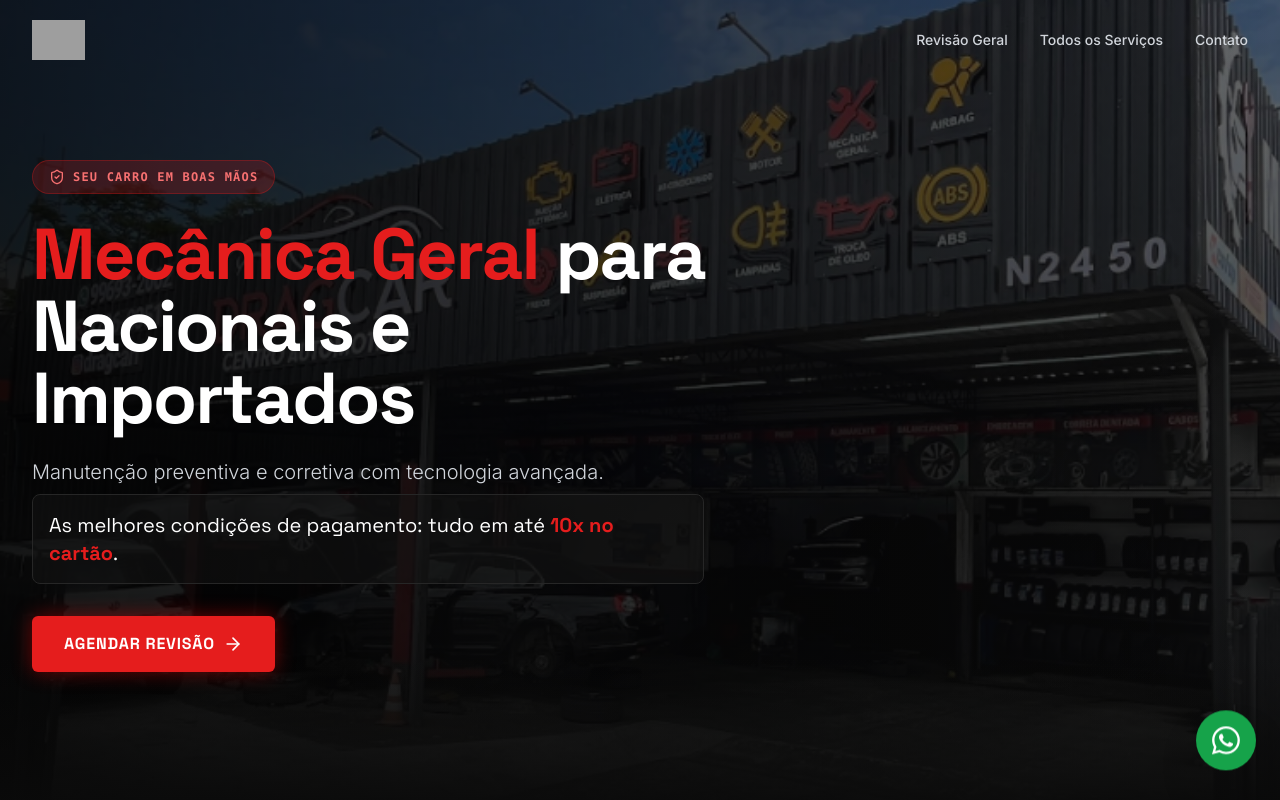
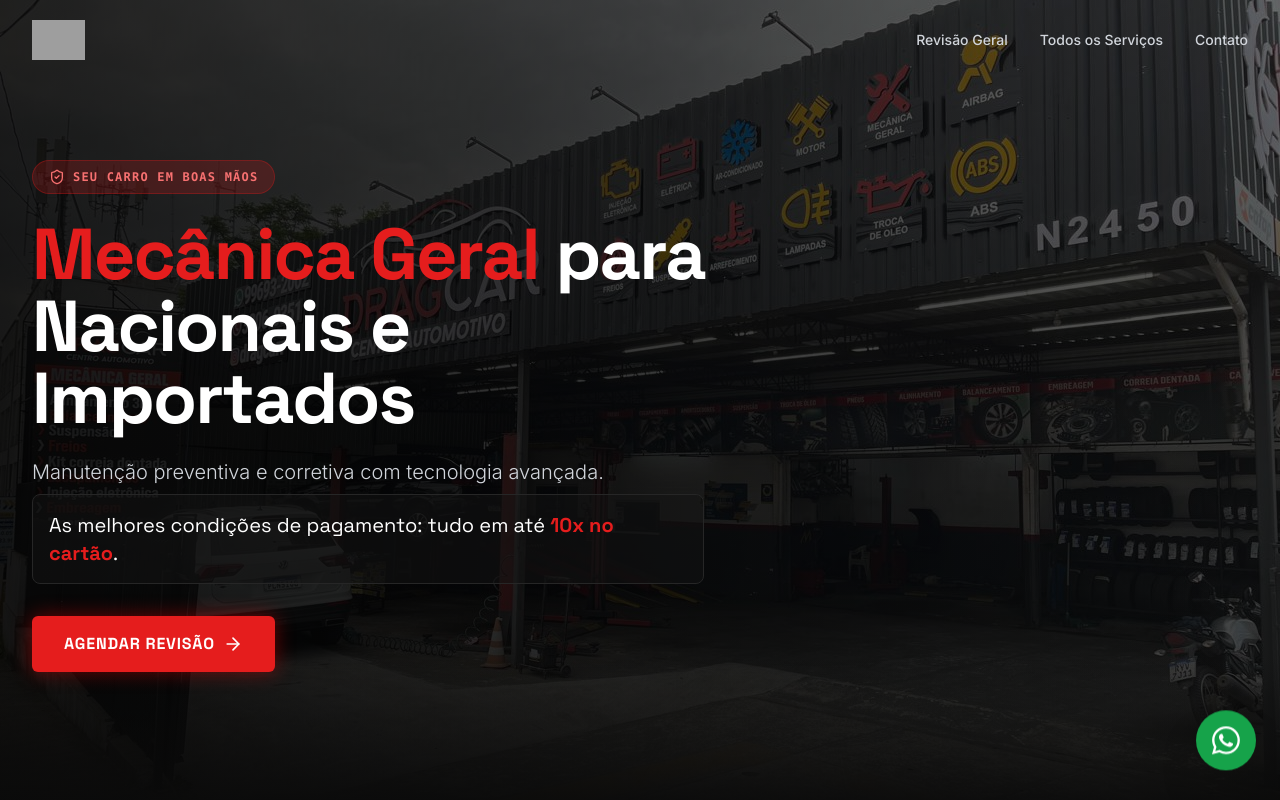
Before and after one commit to mareflow/lp-dragcar, a plain HTML site: page index.html in a window 1280 px wide. Shown: the top 800 px of the page. Drawn offline with nearby package versions, Linux system fonts and the light colour scheme; grey boxes are pictures that could not be loaded.

Commit message:
Update hero background image to fachada

```diff
--- a/index.html
+++ b/index.html
@@ -238,7 +238,7 @@
     <!-- HERO SECTION -->
     <section id="hero"
         class="relative pt-32 pb-24 md:pt-40 md:pb-36 bg-cover bg-center overflow-hidden flex items-center justify-start min-h-[90vh]"
-        style="background-image: linear-gradient(rgba(10, 10, 10, 0.60), rgba(10, 10, 10, 0.80)), url('assets/hero.png');">
+        style="background-image: linear-gradient(rgba(10, 10, 10, 0.60), rgba(10, 10, 10, 0.80)), url('assets/fachada.jpeg');">
 
         <div class="absolute inset-0 bg-gradient-to-r from-black/70 to-transparent pointer-events-none"></div>
         <div class="absolute inset-x-0 bottom-0 h-40 bg-gradient-to-t from-dark-bg to-transparent pointer-events-none">
```
Also changed, not shown: assets/fachada.jpeg (added).
